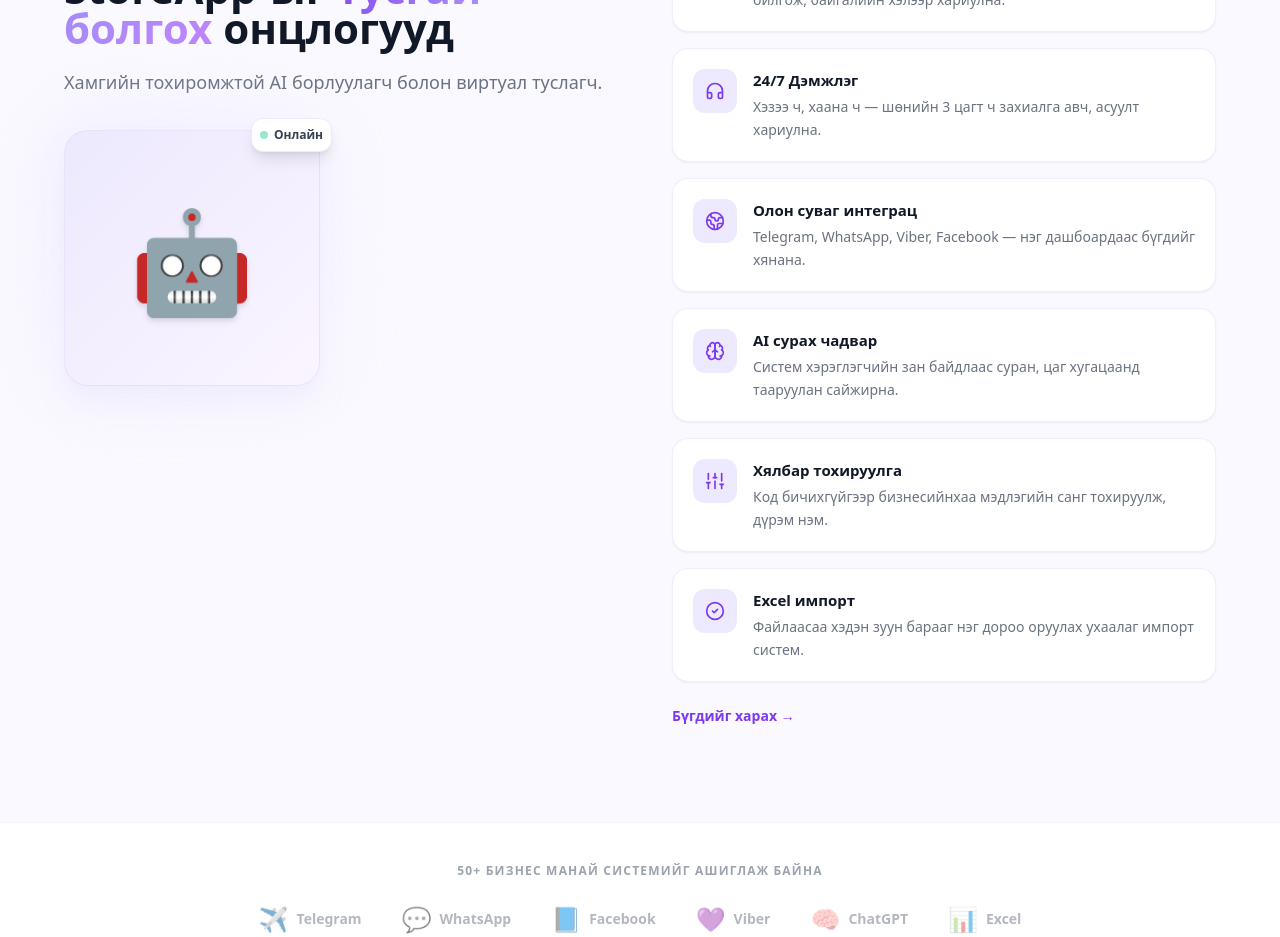
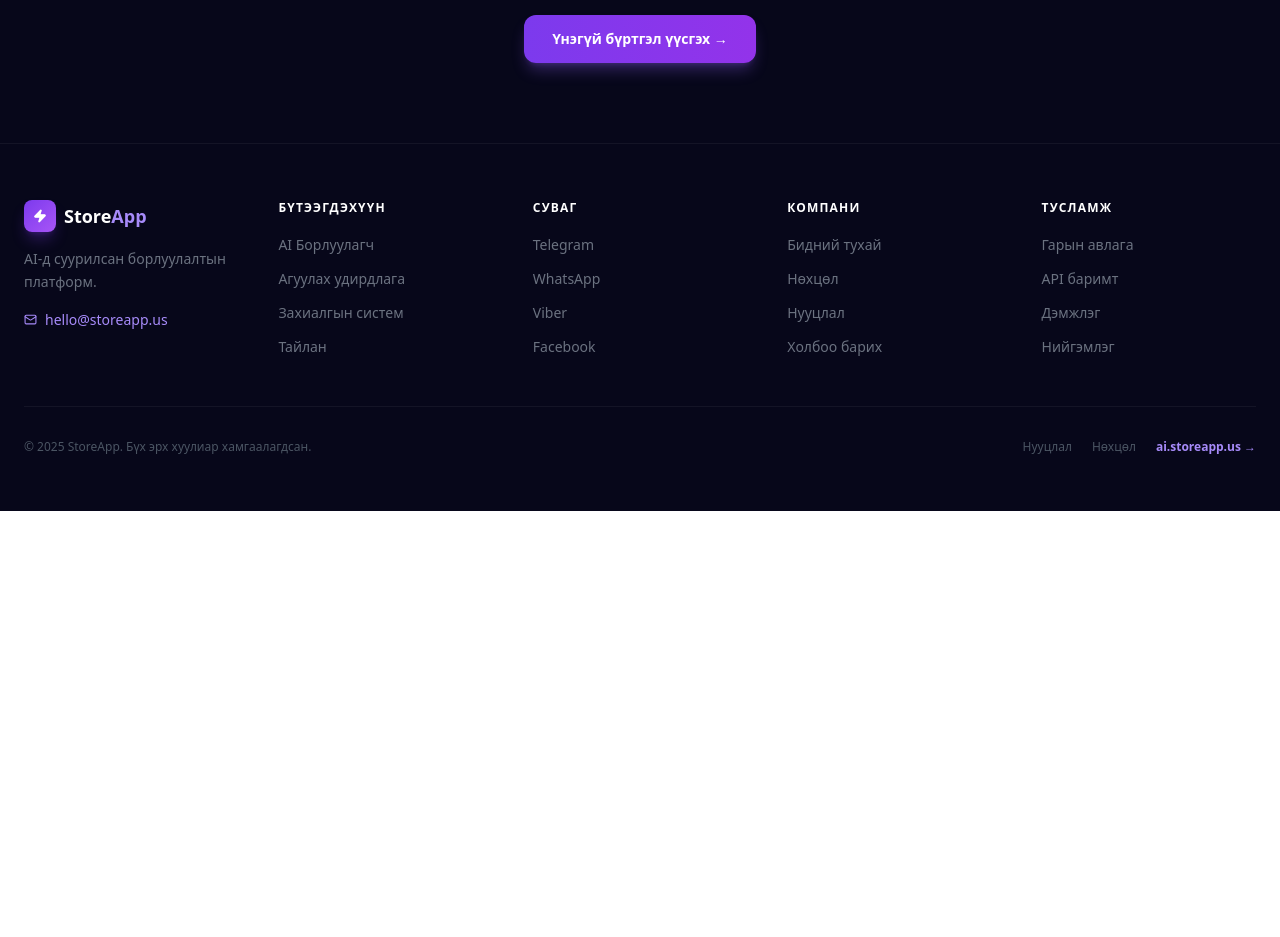
Before and after one commit to Mytrainer9/storeapp-landing, a Next.js app: page / in a window 1280 px wide. Shown: the part 1860-2797 px from the top of the page. After the commit the page ends 2371 px from the top, so only its background shows below. Built offline with nearby package versions, Linux system fonts and the light colour scheme.

Commit message:
remove: Features, LogoStrip, ContentBlocks, Integrations, Testimonials, Stats sections

```diff
--- a/src/app/page.tsx
+++ b/src/app/page.tsx
@@ -1,16 +1,10 @@
 "use client";
 
-import Navbar        from "@/components/Navbar";
-import Hero          from "@/components/Hero";
-import MeetSection   from "@/components/MeetSection";
-import MarqueeStrip  from "@/components/MarqueeStrip";
-import Features      from "@/components/Features";
-import LogoStrip     from "@/components/LogoStrip";
-import ContentBlocks from "@/components/ContentBlocks";
-import Integrations  from "@/components/Integrations";
-import Testimonials  from "@/components/Testimonials";
-import Stats         from "@/components/Stats";
-import Footer        from "@/components/Footer";
+import Navbar       from "@/components/Navbar";
+import Hero         from "@/components/Hero";
+import MeetSection  from "@/components/MeetSection";
+import MarqueeStrip from "@/components/MarqueeStrip";
+import Footer       from "@/components/Footer";
 
 export default function Home() {
   return (
@@ -19,12 +13,6 @@ export default function Home() {
       <Hero />
       <MeetSection />
       <MarqueeStrip />
-      <Features />
-      <LogoStrip />
-      <ContentBlocks />
-      <Integrations />
-      <Testimonials />
-      <Stats />
       <Footer />
     </main>
   );
```
